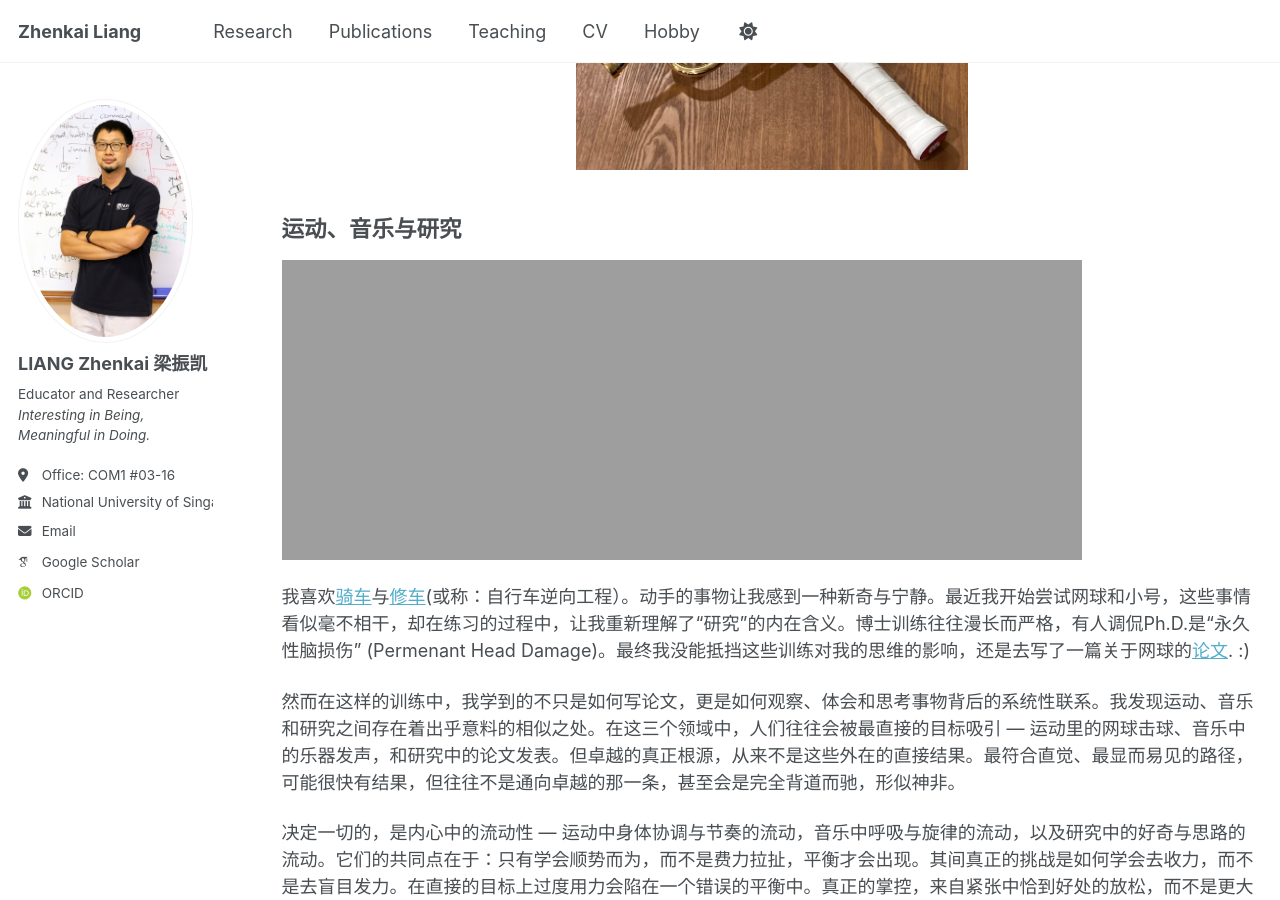
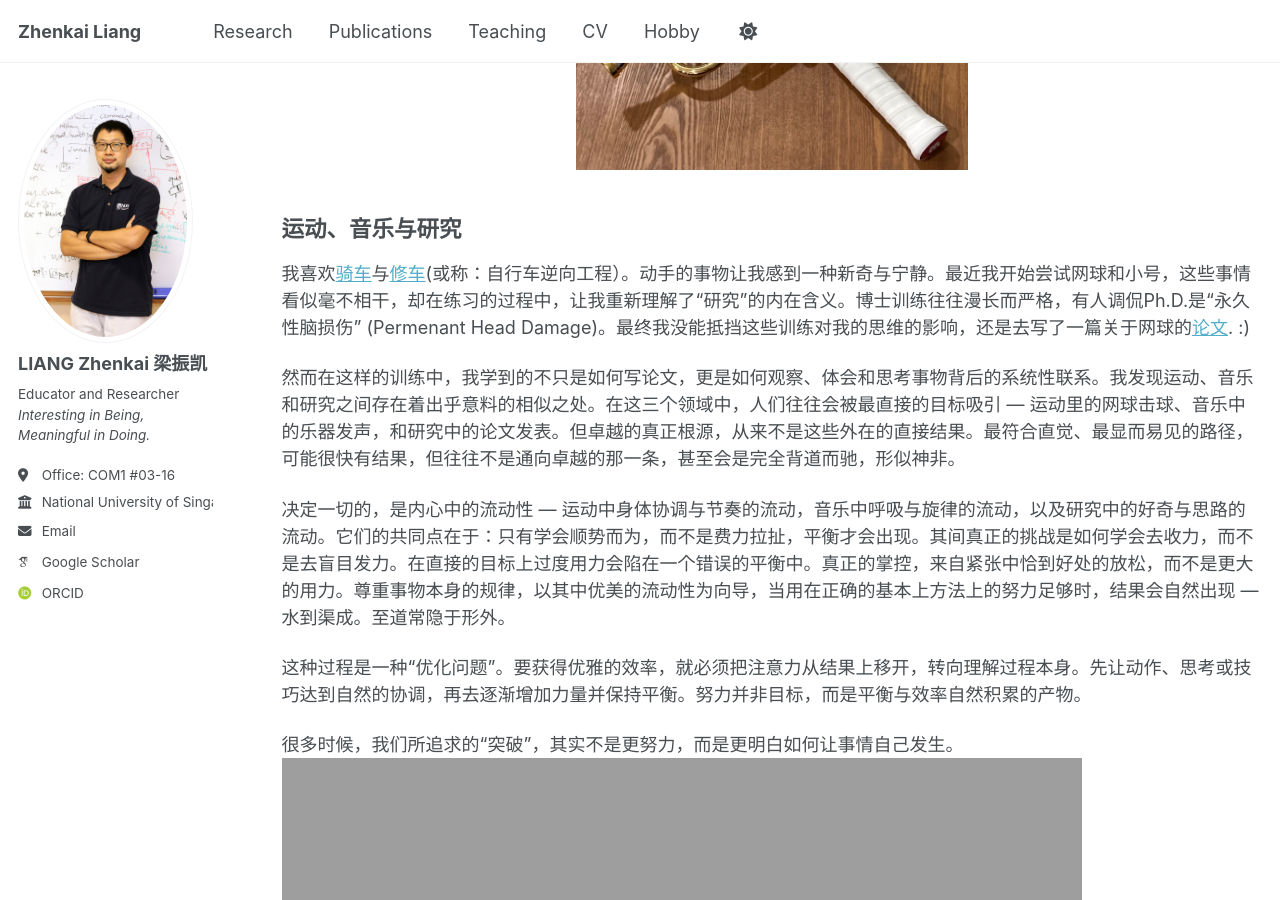
Before and after one commit to zhenkai-liang/zhenkai-liang.github.io, a Jekyll site: the page built from _pages/hobby.md, in a window 1280 px wide and 900 px high, scrolled down 1037 px. Built offline with Jekyll 4.4.1, drawn with Linux system fonts in a browser that asks for light colours; some web fonts are replaced.

Commit message:
Update hobby.md

```diff
--- a/_pages/hobby.md
+++ b/_pages/hobby.md
@@ -34,8 +34,6 @@ Often, the breakthrough we seek does not come from greater efforts, but from lea
 
 运动、音乐与研究
 -------------
-<img src="https://www.comp.nus.edu.sg/~liangzk/images/cname.jpg"><img src="https://www.comp.nus.edu.sg/~liangzk/images/seal.jpg">
-
 我喜欢[骑车](https://www.comp.nus.edu.sg/~liangzk/images/bike.jpg)与[修车](https://www.comp.nus.edu.sg/~liangzk/images/rbike.jpg)(或称：自行车逆向工程）。动手的事物让我感到一种新奇与宁静。最近我开始尝试网球和小号，这些事情看似毫不相干，却在练习的过程中，让我重新理解了“研究”的内在含义。博士训练往往漫长而严格，有人调侃Ph.D.是“永久性脑损伤” (Permenant Head Damage)。最终我没能抵挡这些训练对我的思维的影响，还是去写了一篇关于网球的[论文](https://tennis-ans.github.io). :)
 
 然而在这样的训练中，我学到的不只是如何写论文，更是如何观察、体会和思考事物背后的系统性联系。我发现运动、音乐和研究之间存在着出乎意料的相似之处。在这三个领域中，人们往往会被最直接的目标吸引 — 运动里的网球击球、音乐中的乐器发声，和研究中的论文发表。但卓越的真正根源，从来不是这些外在的直接结果。最符合直觉、最显而易见的路径，可能很快有结果，但往往不是通向卓越的那一条，甚至会是完全背道而驰，形似神非。
@@ -45,3 +43,4 @@ Often, the breakthrough we seek does not come from greater efforts, but from lea
 这种过程是一种“优化问题”。要获得优雅的效率，就必须把注意力从结果上移开，转向理解过程本身。先让动作、思考或技巧达到自然的协调，再去逐渐增加力量并保持平衡。努力并非目标，而是平衡与效率自然积累的产物。
 
 很多时候，我们所追求的“突破”，其实不是更努力，而是更明白如何让事情自己发生。
+<img src="https://www.comp.nus.edu.sg/~liangzk/images/cname.jpg"><img src="https://www.comp.nus.edu.sg/~liangzk/images/seal.jpg">
```
